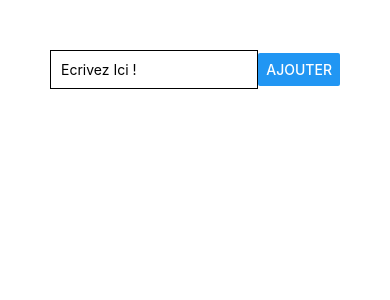
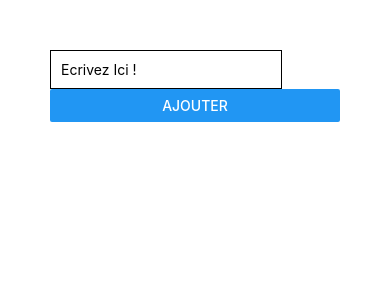
Before and after one commit to rodolphe37/react-native-crash-courses, a React Native app: screen / in a window 390 px wide. Shown: the top 300 px of the page. Built offline with nearby package versions, Linux system fonts and the light colour scheme.

Commit message:
components reutilisables

```diff
--- a/App.js
+++ b/App.js
@@ -8,45 +8,32 @@ import {
   ScrollView,
   FlatList
 } from 'react-native';
+import GoalItem from './components/GoalItem';
+import GoalInput from './components/GoalInput';
 
-import GoalItem from './components/GoalItem';
 
 export default function App() {
-  const [enteredGoal, setEnteredGoal] = useState('');
   const [courseGoals, setCourseGoals] = useState([]);
+  const [enteredGoal] = useState('');
 
-  const textInputHandler = (enteredText) => {
-      setEnteredGoal(enteredText);
-  };
-
-  const addGoalHandler = () => {
+  const addGoalHandler = goalTitle => {
     setCourseGoals(currentGoals => [
       ...currentGoals,
-      { id: Math.random().toString(), value: enteredGoal }
+      { id: Math.random().toString(), value: goalTitle }
     ]);
   };
 
   return (
-    <ScrollView>
+
     <View style={styles.screen}>
-      <View style={styles.viewScreen}>
-        <TextInput
-          placeholder="Ecrivez Ici !"
-          style={styles.input}
-          onChangeText={textInputHandler}
-          value={enteredGoal}
-        />
-        <Button title="Ajouter" onPress={addGoalHandler}  />
-      </View>
-      <View>
+      <GoalInput  onAddGoal={addGoalHandler} />
         <FlatList
         keyExtractor={(item, index) => item.id}
         data={courseGoals}
         renderItem={itemsData => <GoalItem title={itemsData.item.value} />}
         />
-      </View>
     </View>
-    </ScrollView>
+
   );
 }
 
@@ -54,12 +41,7 @@ const styles = StyleSheet.create({
   screen: {
     padding: 50
   },
-  input: {
-    width: '80%',
-    borderColor: 'black',
-    borderWidth: 1,
-    padding: 10
-  },
+
   viewScreen: {
     flexDirection: 'row',
     justifyContent: 'space-between',
--- a/components/GoalInput.js
+++ b/components/GoalInput.js
@@ -0,0 +1,34 @@
+import React, { useState } from 'react';
+import { View, TextInput, Button, StyleSheet} from 'react-native';
+import GoalItem from './GoalItem';
+
+const GoalInput = props => {
+    const [enteredGoal, setEnteredGoal] = useState('');
+
+    const textInputHandler = (enteredText) => {
+        setEnteredGoal(enteredText);
+    };
+
+    return (
+        <View style={styles.viewScreen}>
+            <TextInput
+                placeholder="Ecrivez Ici !"
+                style={styles.input}
+                onChangeText={textInputHandler}
+                value={enteredGoal}
+            />
+            <Button title="Ajouter" onPress={props.onAddGoal.bind(this,enteredGoal)}  />
+        </View>
+    );
+};
+
+const styles = StyleSheet.create ({
+    input: {
+        width: '80%',
+        borderColor: 'black',
+        borderWidth: 1,
+        padding: 10
+      },
+});
+
+export default GoalInput;
```
Also changed, not shown: components/GoalItem.js (+6 -5 lines).
